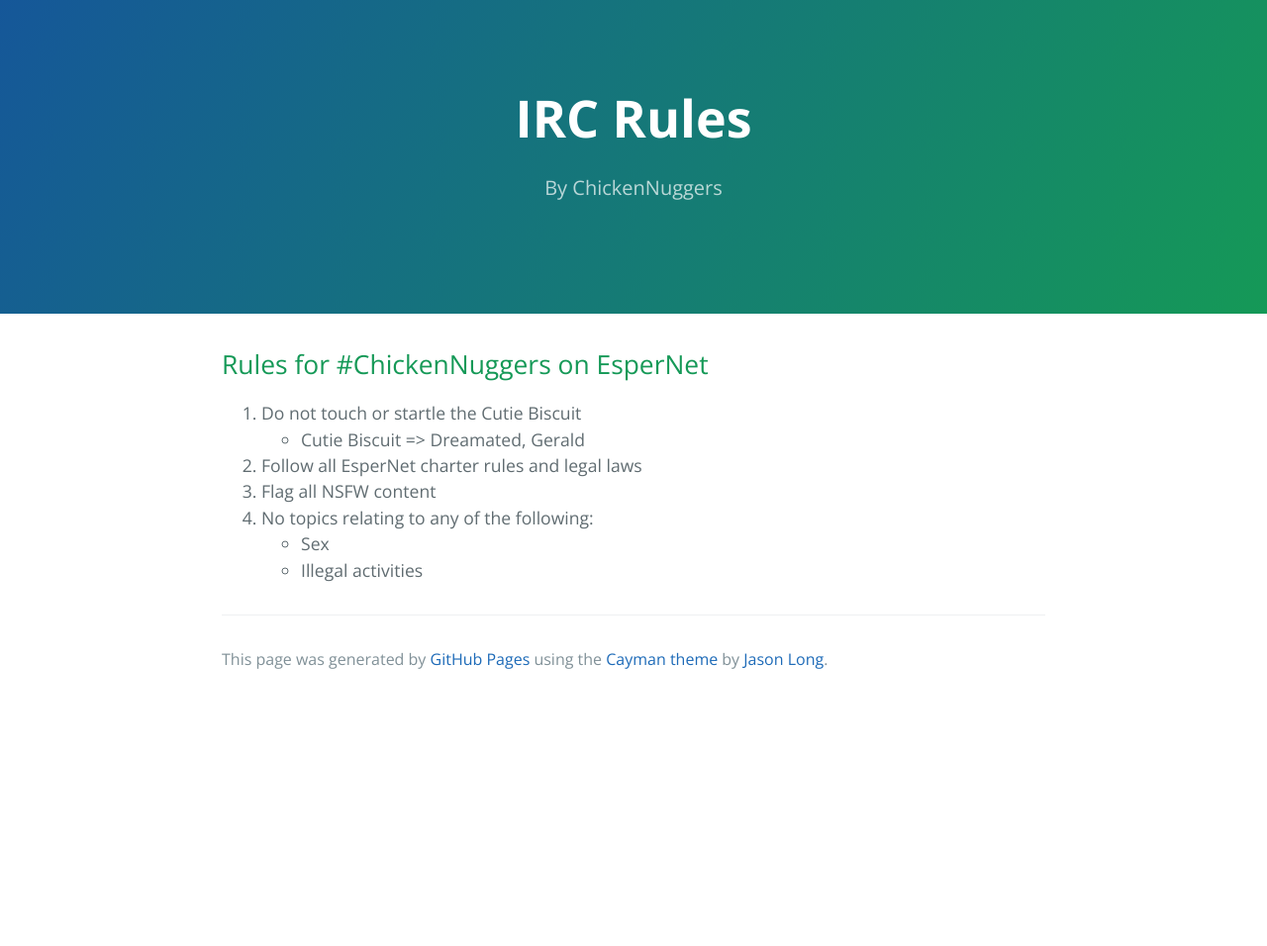
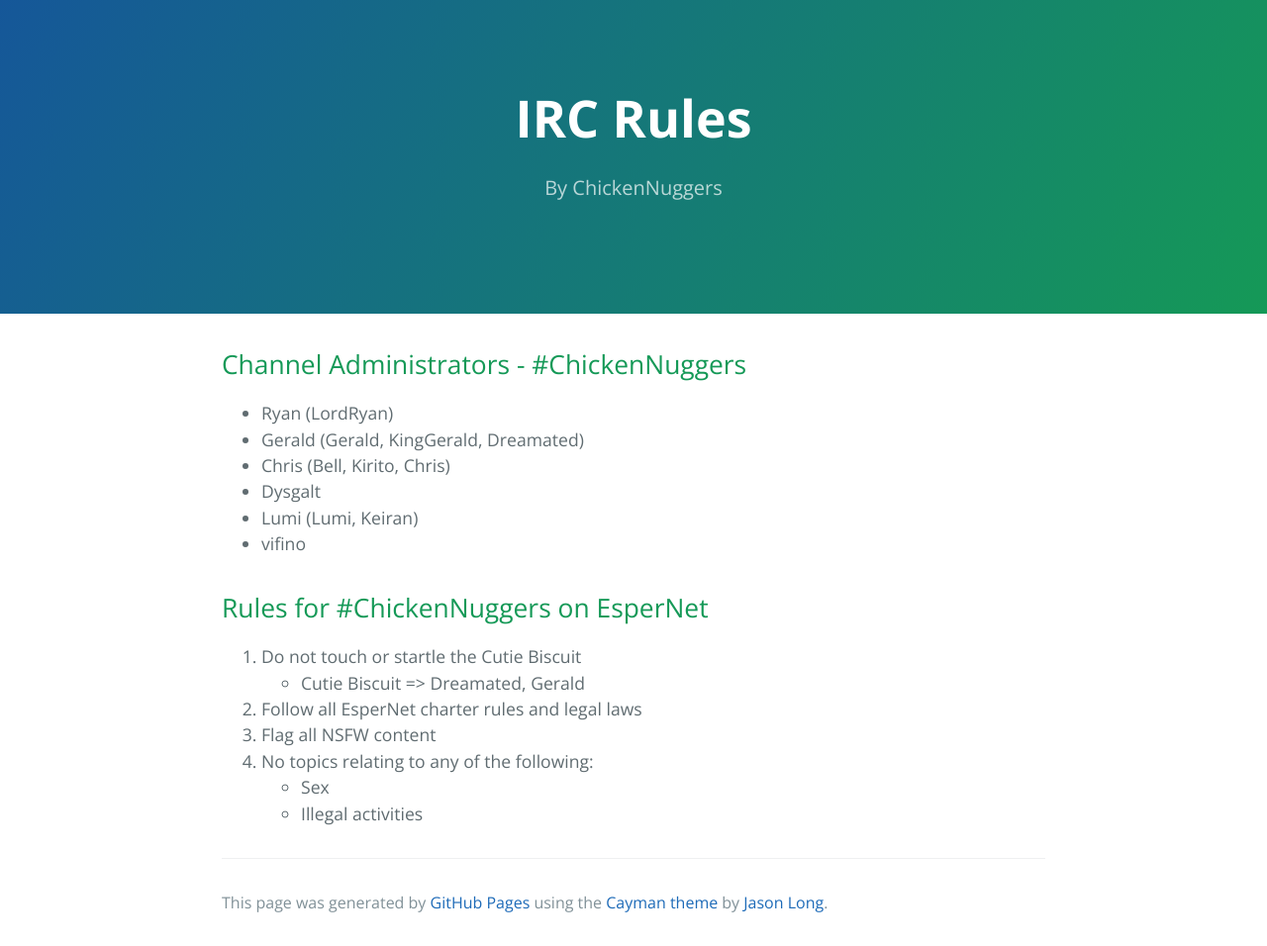
Before and after one commit to ChickenNuggers/ChickenNuggers.github.io, a Jekyll site: the page built from irc.md, in a window 1280 px wide. Shown: the whole page at 99% size. Built offline with Jekyll 4.4.1, drawn with Linux system fonts in a browser that asks for light colours; before the commit the page ends 900 px from its top, so only the background shows below that.

Commit message:
add admin list

```diff
--- a/irc_rules.md
+++ b/irc.md
@@ -2,6 +2,15 @@
 title: IRC Rules
 layout: base
 ---
+
+## Channel Administrators - #ChickenNuggers
+
+ * Ryan (LordRyan)
+ * Gerald (Gerald, KingGerald, Dreamated)
+ * Chris (Bell, Kirito, Chris)
+ * Dysgalt
+ * Lumi (Lumi, Keiran)
+ * vifino
 
 ## Rules for #ChickenNuggers on EsperNet
 
```
